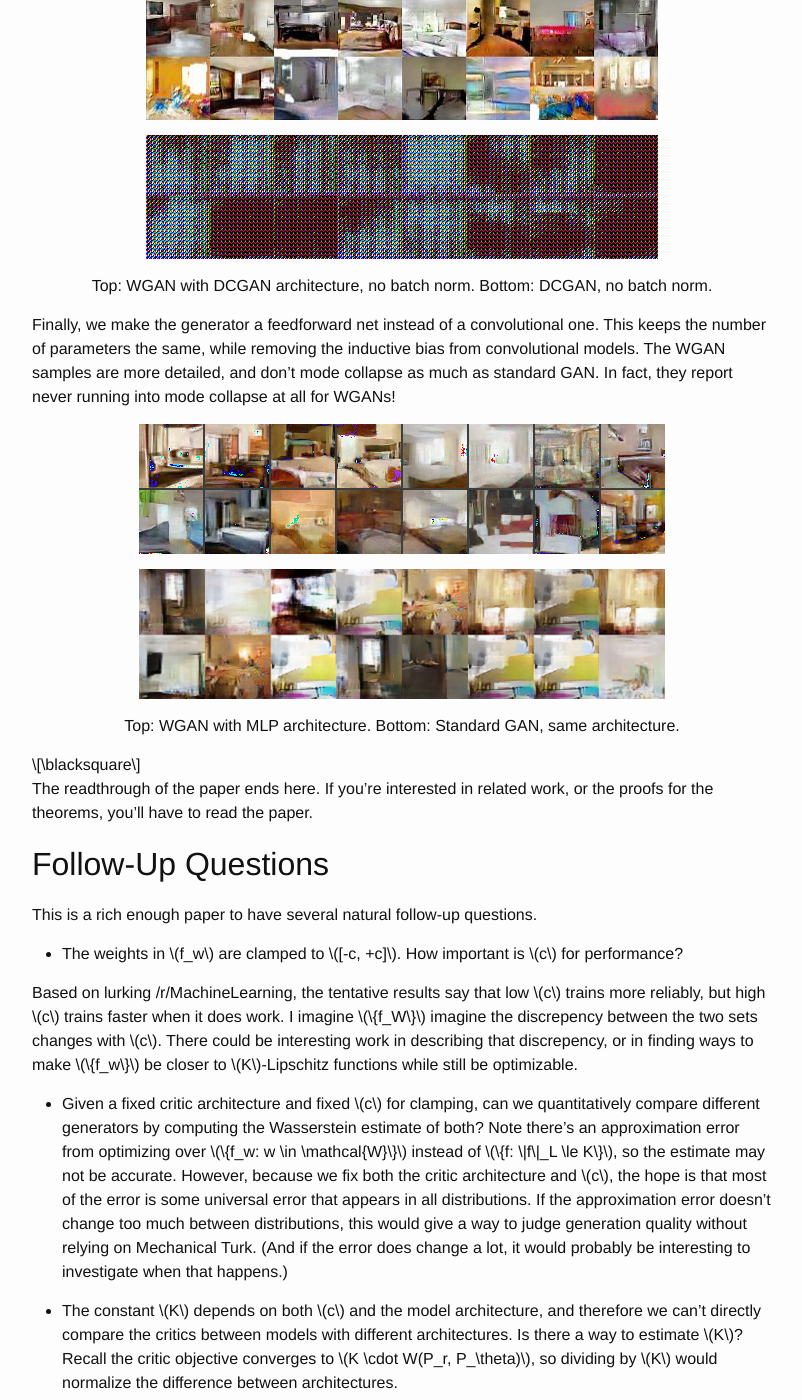
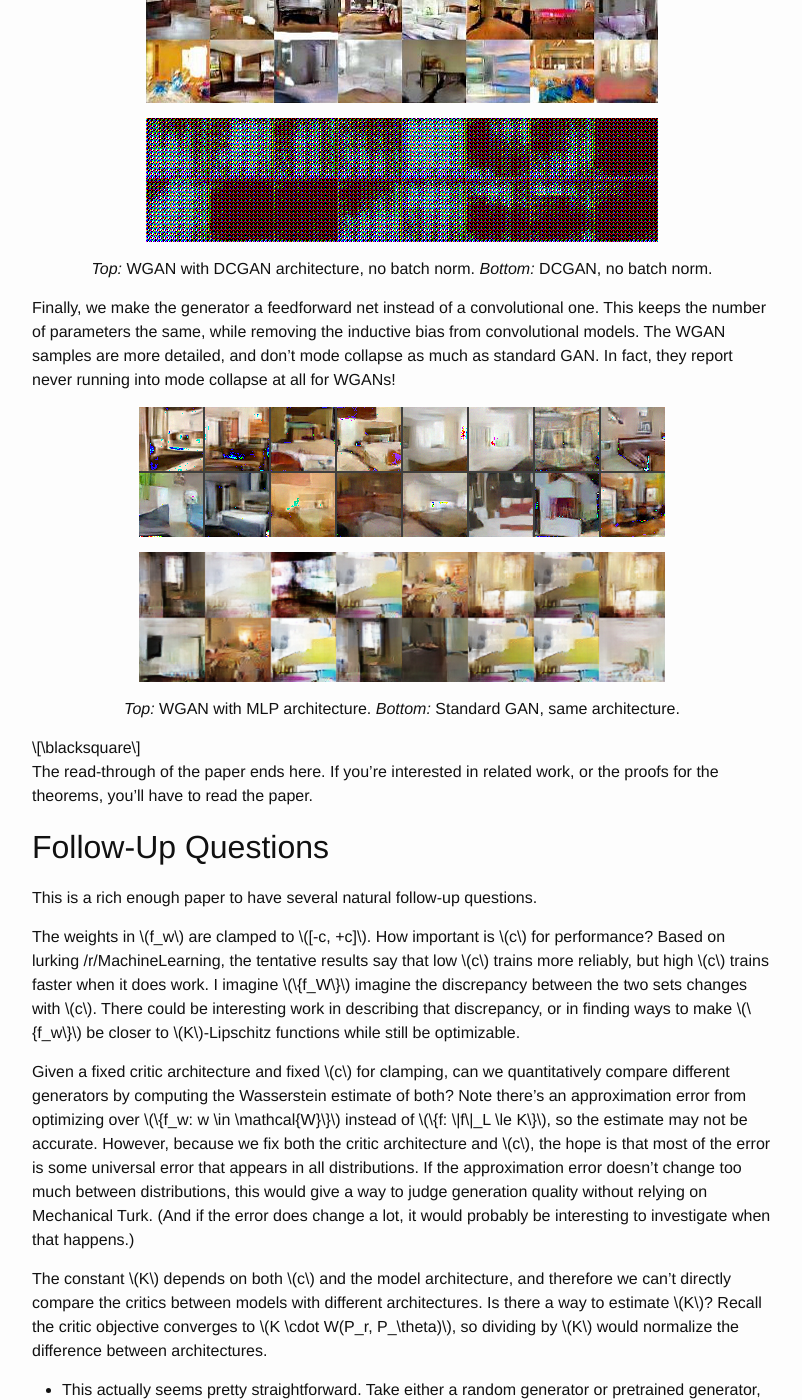
Before and after one commit to alexirpan/alexirpan.github.io, a Jekyll site: the page built from _posts/2017-02-14-wasserstein-gan.markdown, in a window 1280 px wide and 1400 px high, scrolled down 10200 px. Shown: the whole window, without its empty margins (238-1040 px from the left). Built offline with Jekyll 4.4.1, drawn with Linux system fonts in a browser that asks for light colours; nearby versions of some CDN libraries; some of the changed text lies outside the part shown.

```diff
--- a/_posts/2017-02-14-wasserstein-gan.markdown
+++ b/_posts/2017-02-14-wasserstein-gan.markdown
@@ -1,6 +1,6 @@
 ---
 layout: post
-title:  "Readthrough: Wasserstein GAN"
+title:  "Read-through: Wasserstein GAN"
 date:   2017-02-12 16:12:00 -0800
 ---
 
@@ -417,9 +417,9 @@ Let's compare the WGAN algorithm with the standard GAN algorithm.
 
 * In GANS, the discriminator maximizes
 
- $$
-    \frac{1}{m} \sum_{i=1}^m \log D(x^{(i)}) + \frac{1}{m} \sum_{i=1}^m \log (1 - D(g_\theta(z^{(i)})))
- $$
+    $$
+  \frac{1}{m} \sum_{i=1}^m \log D(x^{(i)}) + \frac{1}{m} \sum_{i=1}^m \log (1 - D(g_\theta(z^{(i)})))
+    $$
 
     where we constraint $$D(x)$$ to always be a probabiity $$p \in (0, 1)$$.
 
@@ -512,12 +512,12 @@ into mode collapse at all for WGANs!
 ![DCGAN with MLP architecture](/public/wasserstein/gan_mlp.png)
 {: .centered }
 
-Top: WGAN with MLP architecture. Bottom: Standard GAN, same architecture.
+*Top:* WGAN with MLP architecture. *Bottom:* Standard GAN, same architecture.
 {: .centered }
 
 $$\blacksquare$$
 
-The readthrough of the paper ends here. If you're interested in related work,
+The read-through of the paper ends here. If you're interested in related work,
 or the proofs for the theorems, you'll have to read the paper.
 
 
@@ -526,17 +526,15 @@ Follow-Up Questions
 
 This is a rich enough paper to have several natural follow-up questions.
 
-* The weights in $$f_w$$ are clamped to $$[-c, +c]$$. How important is $$c$$
-for performance?
+The weights in $$f_w$$ are clamped to $$[-c, +c]$$. How important is $$c$$
+for performance? Based on lurking /r/MachineLearning, the tentative results
+say that low $$c$$ trains more reliably, but high $$c$$ trains faster when
+it does work. I imagine $$\{f_W\}$$ imagine the discrepancy between the two sets
+changes with $$c$$. There could be interesting work in describing that discrepancy,
+or in finding ways to make $$\{f_w\}$$ be closer to $$K$$-Lipschitz functions
+while still be optimizable.
 
- Based on lurking /r/MachineLearning, the tentative results
- say that low $$c$$ trains more reliably, but high $$c$$ trains faster when
- it does work. I imagine $$\{f_W\}$$ imagine the discrepency between the two sets
- changes with $$c$$. There could be interesting work in describing that discrepency,
- or in finding ways to make $$\{f_w\}$$ be closer to $$K$$-Lipschitz functions
- while still be optimizable.
-
-* Given a fixed critic architecture and fixed $$c$$ for clamping, can we
+Given a fixed critic architecture and fixed $$c$$ for clamping, can we
 quantitatively compare different generators by computing the
 Wasserstein estimate of both? Note there's an approximation
 error from optimizing over $$\{f_w: w \in \mathcal{W}\}$$ instead of $$\{f: \|f\|_L \le K\}$$,
@@ -547,32 +545,32 @@ too much between distributions, this would give a way to judge generation qualit
 without relying on Mechanical Turk. (And if the error does change a lot, it would probably be
 interesting to investigate when that happens.)
 
-* The constant $$K$$ depends on both $$c$$ and the model architecture, and
+The constant $$K$$ depends on both $$c$$ and the model architecture, and
 therefore we can't directly compare the critics between models with different
 architectures. Is there a way to estimate $$K$$? Recall the critic objective
 converges to $$K \cdot W(P_r, P_\theta)$$, so dividing by $$K$$ would normalize
 the difference between architectures.
 
- This actually seems pretty straightforward. Take either a random generator or
- pretrained generator, then train critics $$f_w$$ from varying architectures and
- compare their final values. Again, the approximation error could complicate
- this, but this could be a way to analyze the approximation error itself. Given
- a few different generators, the change in estimated $$K$$ between different
- distributions would show how important the distribution is to the approximation
- error.
+* This actually seems pretty straightforward. Take either a random generator or
+pretrained generator, then train critics $$f_w$$ from varying architectures and
+compare their final values. Again, the approximation error could complicate
+this, but this could be a way to analyze the approximation error itself. Given
+a few different generators, the change in estimated $$K$$ between different
+distributions would show how important the distribution is to the approximation
+error.
 
-* How important is it to train the critic to convergence? A converged critic
+How important is it to train the critic to convergence? A converged critic
 gives the most accurate gradient, but it takes more time.
 In settings where that's impractical, can a simple alternating gradient
 scheme work?
 
-* Are ideas from this work are applicable to actor-critic RL? At a first
+Are ideas from this work are applicable to actor-critic RL? At a first
 glance, I'm now very interested in investigating the magnitude of the actor
 gradients. If they tend to be very large or very small, we may have a similar
 saturation problem, and adding a Lipschitz bound through weight clamping
 could help give better gradients.
 
-* Are there any low-hanging distribution matching problems? Personally,
+Are there any low-hanging distribution matching problems? Personally,
 I have my eye on imitation learning. The
 Generative Adversarial Imitation Learning paper showed a GAN approach made
 sense, and there could be easy gains just from switching to a WGAN approach.
```
Also changed, not shown: other parts of _posts/2017-02-14-wasserstein-gan.markdown (+2 -2 lines).
